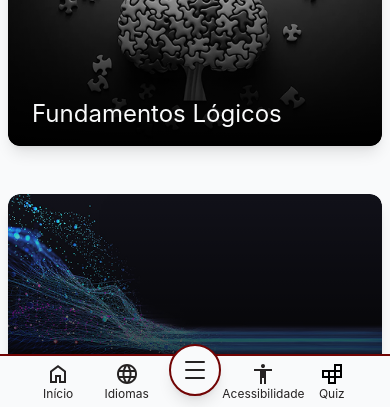
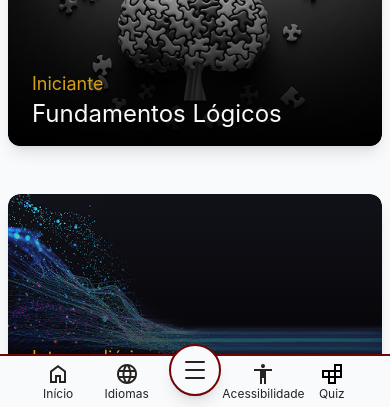
Before and after one commit to bassanig/OldToCode, a React (Vite) app: page /OldToCode/quizes in a window 390 px wide. Shown: the part 436-843 px from the top of the page. Built offline with nearby package versions, Linux system fonts and the light colour scheme.

Commit message:
f(responsividade): arruma responsividade dos quizes

```diff
--- a/src/Components/Home/biografias2/Biografias.jsx
+++ b/src/Components/Home/biografias2/Biografias.jsx
@@ -39,7 +39,7 @@ const Biografias = () => {
   ];
 
   return (
-    <section className='container flex flex-col my-20 '>
+    <section className='container flex flex-col my-20 overflow-x-hidden'>
       <Titulo titulo={'home.biography.title'}/>
       <div className='flex flex-col gap-8 w-full items-center'>
         <div className='py-6 px-4 max-sm:p-0 max-lg:px-0 grid grid-cols-4 gap-8 max-xl:grid-cols-2 max-lg:grid-cols-2 max-sm:grid-cols-1 max-sm:w-full max-sm:px-2'
--- a/src/Components/Quiz/QuizDetail.jsx
+++ b/src/Components/Quiz/QuizDetail.jsx
@@ -30,7 +30,7 @@ const QuizDetail = () => {
       <div className="max-w-fit mx-auto p-8 text-center">
 
         <div className='flex w-full justify-between items-center mb-12'>
-          <h1 className='text-6xl dark:text-gray-50  font-serif'>{t(quiz.titleKey)}</h1>
+          <h1 className='text-5xl dark:text-gray-50  font-serif'>{t(quiz.titleKey)}</h1>
           <span className='bg-amarelo-dark px-4 py-2 rounded-2xl text-xl mx-20 max-lg:hidden'>{t(quiz.levelKey)}</span>
         </div>
 
--- a/src/Components/Quiz/QuizesPage.jsx
+++ b/src/Components/Quiz/QuizesPage.jsx
@@ -48,7 +48,8 @@ const QuizesPage = () => {
                   <div className='inset-0 bg-gradient-to-t from-black to-transparent z-20 absolute'></div>
                   <img src={quizImages[quiz.image]} alt={t(quiz.titleKey)} className='object-cover w-full h-full group-hover:scale-105 transition ease-in-out duration-300' />
                   <div className='absolute bottom-0 z-50 w-full pt-6'>
-                    <h1 className=' z-50 text-2xl py-4 px-6 text-gray-50'>{t(quiz.titleKey)}</h1>
+                    <span className='px-6 text-amarelo-dark block text-lg'>{t(quiz.levelKey)}</span>
+                    <h1 className='z-50 text-2xl pb-4 px-6 text-gray-50'>{t(quiz.titleKey)}</h1>
                   </div>
                 </NavLink>
               </div>
```
